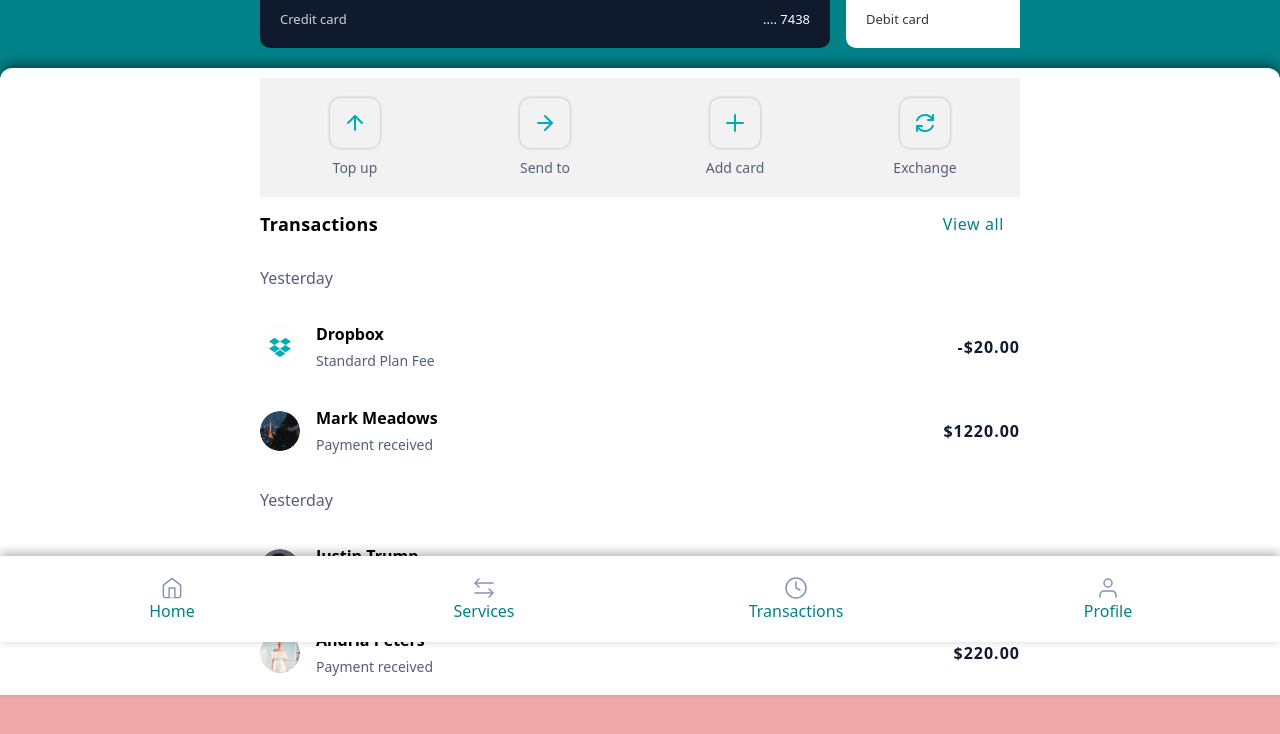
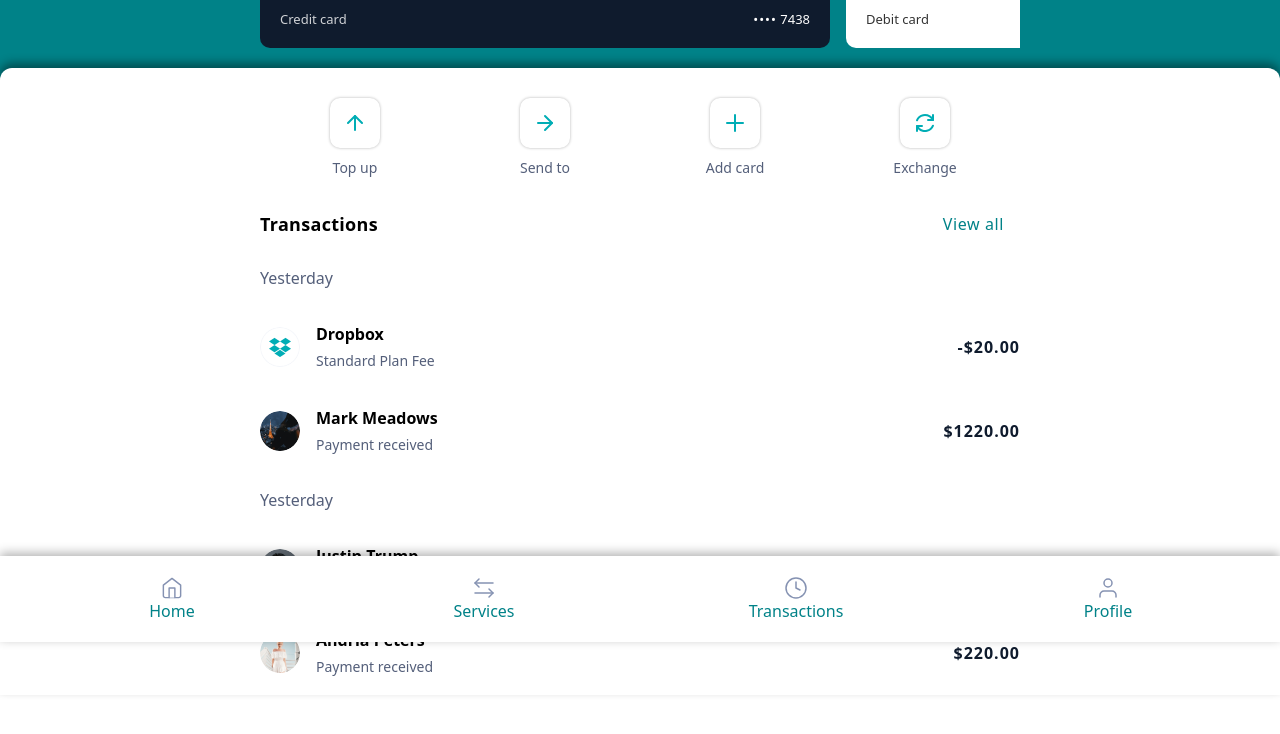
Before and after one commit to niklonberg/LearnHTMLCSS-Fake-Bank, a website built with Vite: page pages/dashboard.html in a window 1280 px wide. Shown: the part 158-892 px from the top of the page. Built offline with nearby package versions, Linux system fonts and the light colour scheme.

Commit message:
finish up current section

```diff
--- a/components/actions.css
+++ b/components/actions.css
@@ -1,6 +1,5 @@
 @layer component {
   .actions-grid {
-    background-color: var(--light-surface-color);
     display: grid;
     grid-template-columns: repeat(4, 1fr);
     padding-block: 20px;
--- a/components/cards.css
+++ b/components/cards.css
@@ -63,4 +63,8 @@
   .card-type {
     opacity: 0.8;
   }
+
+  .hidden-digits {
+    letter-spacing: 1px;
+  }
 }
--- a/components/nav.css
+++ b/components/nav.css
@@ -1,7 +1,6 @@
 @layer component {
   #nav-spacer {
     height: 70px;
-    background-color: rgb(240, 169, 169);
   }
 
   .bottom-nav {
--- a/pages/dashboard.html
+++ b/pages/dashboard.html
@@ -15,14 +15,18 @@
             <div class="card-amount">$5,230.00</div>
             <div class="card-details">
               <p class="card-type">Credit card</p>
-              <p class="card-last4">.... 7438</p>
+              <p class="card-last4">
+                <span class="hidden-digits">&bull;&bull;&bull;&bull;</span> 7438
+              </p>
             </div>
           </div>
           <div class="card" tabindex="0">
             <div class="card-amount">$892.53</div>
             <div class="card-details">
               <p class="card-type">Debit card</p>
-              <p class="card-last4">.... 4273</p>
+              <p class="card-last4">
+                <span class="hidden-digits">&bull;&bull;&bull;&bull;</span> 4273
+              </p>
             </div>
           </div>
         </div>
```
